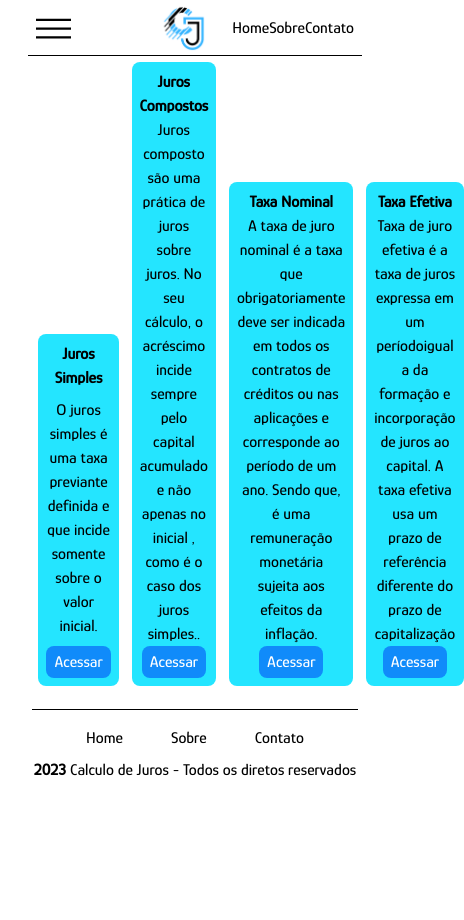
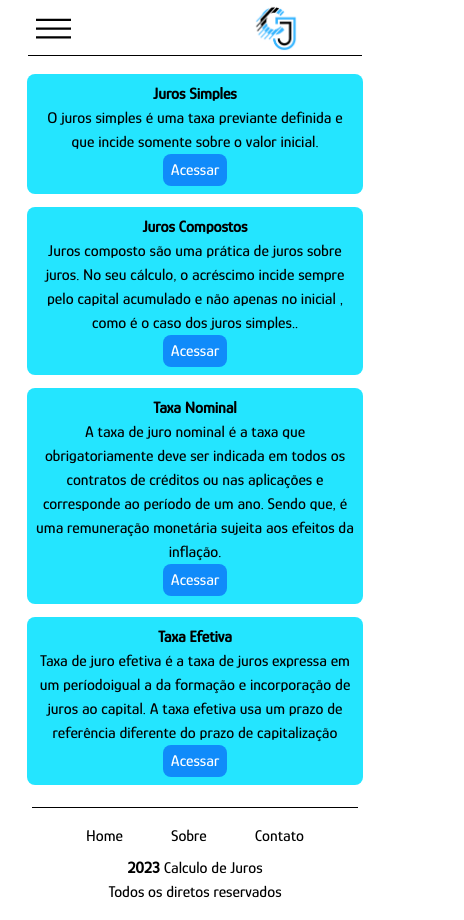
Before and after one commit to DevCadion/Projeto-integrador---segundo-semestre, a React (Create React App) app: page / in a window 390 px wide. Shown: the whole page, 464 px wide, since content can reach past the window. Before the commit the page ends 844 px from the top, so only its background shows below. Built offline with nearby package versions, Linux system fonts and the light colour scheme.

Commit message:
modals folder, fixed responsiveness & modal width

```diff
--- a/src/App.js
+++ b/src/App.js
@@ -7,11 +7,11 @@ function App() {
   return (
     <div>
       <Router>
-        {/* <Navbar /> */}
+        <Navbar />
         <Routes>
           <Route path='/' element={<Home />} />
         </Routes>
-        {/* <Footer /> */}
+        <Footer />
       </Router>
     </div>
   )
--- a/src/components/Footer.jsx
+++ b/src/components/Footer.jsx
@@ -1,6 +1,17 @@
+import { useState } from 'react'
 import { Link } from 'react-router-dom'
+import SobreModal from '../pages/SobreModal'
+import ContatoModal from '../pages/ContatoModal'
 
-function Footer({ openSobre, openContato }) {
+function Footer() {
+  const [sobreOpen, setSobreOpen] = useState(false)
+  const [contatoOpen, setContatoOpen] = useState(false)
+
+  const openSobre = () => setSobreOpen(true)
+  const closeSobre = () => setSobreOpen(false)
+
+  const openContato = () => setContatoOpen(true)
+  const closeContato = () => setContatoOpen(false)
   return (
     <div className='w-full flex flex-col py-4 px-8 items-center'>
       <div className='w-full border-t border-black'></div>
@@ -17,8 +28,12 @@ function Footer({ openSobre, openContato }) {
       </div>
       <div className='mt-2 flex'>
         <p className='font-extrabold mr-1'>2023</p>
-        <p> Calculo de Juros - Todos os diretos reservados</p>
+        <p>Calculo de Juros</p>
+        <p className='hidden sm:block'> - Todos os diretos reservados</p>
       </div>
+      <p className='sm:hidden'>Todos os diretos reservados</p>
+      <SobreModal sobreOpen={sobreOpen} closeSobre={closeSobre} />
+      <ContatoModal contatoOpen={contatoOpen} closeContato={closeContato} />
     </div>
   )
 }
--- a/src/components/MenuModal.jsx
+++ b/src/components/MenuModal.jsx
@@ -1,17 +1,14 @@
 import Modal from 'react-modal'
-import { useState } from 'react'
 import { VscMenu } from 'react-icons/vsc'
 
 const customStyles = {
   content: {
     width: '170px',
     height: '100%',
-    top: '50%',
-    left: '11%',
+    top: '0%',
+    left: '0%',
     right: 'auto',
-    bottom: 'auto',
-    marginRight: '-50%',
-    transform: 'translate(-50%, -50%)',
+    bottom: '0%',
   },
 }
 
@@ -26,11 +23,14 @@ function MenuModal({ isOpen, closeMenu }) {
         style={customStyles}
         contentLabel='Add Note'>
         <div className='flex flex-col items-center text-center'>
-          <VscMenu
-            className='hover:cursor-pointer border-b border-black w-full'
-            onClick={closeMenu}
-            size={35}
-          />
+          <div className='hover:cursor-pointer border-b border-black w-full'>
+            <VscMenu
+              className='ml-4 relative -top-2.5'
+              onClick={closeMenu}
+              size={35}
+            />
+          </div>
+
           <p className='py-2 border-b border-black w-full'>Juros Simples</p>
           <p className='py-2 border-b border-black w-full'>Juros Compostos</p>
           <p className='py-2 border-b border-black w-full'>Taxa Nominal</p>
--- a/src/components/Navbar.jsx
+++ b/src/components/Navbar.jsx
@@ -3,15 +3,25 @@ import { VscMenu } from 'react-icons/vsc'
 import { Link } from 'react-router-dom'
 import Logo from '../assets/CJLogo.png'
 import MenuModal from './MenuModal'
+import SobreModal from '../pages/SobreModal'
+import ContatoModal from '../pages/ContatoModal'
 
-function Navbar({ openSobre, openContato }) {
+function Navbar() {
   const [menuOpen, setMenuOpen] = useState(false)
+  const [sobreOpen, setSobreOpen] = useState(false)
+  const [contatoOpen, setContatoOpen] = useState(false)
+
+  const openSobre = () => setSobreOpen(true)
+  const closeSobre = () => setSobreOpen(false)
+
+  const openContato = () => setContatoOpen(true)
+  const closeContato = () => setContatoOpen(false)
 
   const openMenu = () => setMenuOpen(true)
   const closeMenu = () => setMenuOpen(false)
 
   return (
-    <div className='flex flex-row justify-between h-14 border-b border-black items-center p-2 mx-7'>
+    <div className='flex flex-row justify-between h-14 border-b border-black items-center p-2 mx-7 mb-3'>
       <div className='w-full'>
         <VscMenu
           className='hover:cursor-pointer'
@@ -22,7 +32,7 @@ function Navbar({ openSobre, openContato }) {
       <div className='w-full flex justify-center'>
         <img className='w-12' src={Logo} alt='logo pic' />
       </div>
-      <div className='w-full flex flex-row justify-between'>
+      <div className='w-full hidden sm:flex flex-row justify-between'>
         <Link to='/'>Home</Link>
         <Link to='/' onClick={openSobre}>
           Sobre
@@ -32,6 +42,8 @@ function Navbar({ openSobre, openContato }) {
         </Link>
       </div>
       <MenuModal isOpen={menuOpen} closeMenu={closeMenu} />
+      <SobreModal sobreOpen={sobreOpen} closeSobre={closeSobre} />
+      <ContatoModal contatoOpen={contatoOpen} closeContato={closeContato} />
     </div>
   )
 }
--- a/src/components/EfetivaModal.jsx
+++ b/src/components/modals/CompostosModal.jsx
@@ -2,7 +2,8 @@ import Modal from 'react-modal'
 
 const customStyles = {
   content: {
-    width: '500px',
+    width: '90%',
+    maxWidth: '600px',
     top: '50%',
     left: '50%',
     right: 'auto',
@@ -14,18 +15,18 @@ const customStyles = {
 
 Modal.setAppElement('#root')
 
-function EfetivaModal({ efetivaOpen, closeEfetiva }) {
+function CompostosModal({ compostosOpen, closeCompostos }) {
   return (
     <>
       <Modal
-        isOpen={efetivaOpen}
-        onRequestClose={closeEfetiva}
+        isOpen={compostosOpen}
+        onRequestClose={closeCompostos}
         style={customStyles}
         contentLabel='Add Note'>
         <div className='flex flex-col items-center text-center'>
           <div className='flex justify-between w-full'>
             <h2 className='border-b border-black w-full mb-4'>Contato</h2>
-            <button className='btn-close' onClick={closeEfetiva}>
+            <button className='btn-close' onClick={closeCompostos}>
               X
             </button>
           </div>
@@ -38,4 +39,4 @@ function EfetivaModal({ efetivaOpen, closeEfetiva }) {
   )
 }
 
-export default EfetivaModal
+export default CompostosModal
--- a/src/components/CompostosModal.jsx
+++ b/src/components/modals/EfetivaModal.jsx
@@ -2,7 +2,8 @@ import Modal from 'react-modal'
 
 const customStyles = {
   content: {
-    width: '500px',
+    width: '90%',
+    maxWidth: '600px',
     top: '50%',
     left: '50%',
     right: 'auto',
@@ -14,18 +15,18 @@ const customStyles = {
 
 Modal.setAppElement('#root')
 
-function CompostosModal({ compostosOpen, closeCompostos }) {
+function EfetivaModal({ efetivaOpen, closeEfetiva }) {
   return (
     <>
       <Modal
-        isOpen={compostosOpen}
-        onRequestClose={closeCompostos}
+        isOpen={efetivaOpen}
+        onRequestClose={closeEfetiva}
         style={customStyles}
         contentLabel='Add Note'>
         <div className='flex flex-col items-center text-center'>
           <div className='flex justify-between w-full'>
             <h2 className='border-b border-black w-full mb-4'>Contato</h2>
-            <button className='btn-close' onClick={closeCompostos}>
+            <button className='btn-close' onClick={closeEfetiva}>
               X
             </button>
           </div>
@@ -38,4 +39,4 @@ function CompostosModal({ compostosOpen, closeCompostos }) {
   )
 }
 
-export default CompostosModal
+export default EfetivaModal
--- a/src/components/NominalModal.jsx
+++ b/src/components/modals/NominalModal.jsx
@@ -2,7 +2,8 @@ import Modal from 'react-modal'
 
 const customStyles = {
   content: {
-    width: '500px',
+    width: '90%',
+    maxWidth: '600px',
     top: '50%',
     left: '50%',
     right: 'auto',
--- a/src/components/SimplesModal.jsx
+++ b/src/components/modals/SimplesModal.jsx
@@ -2,7 +2,8 @@ import Modal from 'react-modal'
 
 const customStyles = {
   content: {
-    width: '500px',
+    width: '90%',
+    maxWidth: '600px',
     top: '50%',
     left: '50%',
     right: 'auto',
@@ -24,14 +25,13 @@ function SimplesModal({ simplesOpen, closeSimples }) {
         contentLabel='Add Note'>
         <div className='flex flex-col items-center text-center'>
           <div className='flex justify-between w-full'>
-            <h2 className='border-b border-black w-full mb-4'>Contato</h2>
+            <h2 className='border-b border-black w-full mb-4'>Juros Simples</h2>
             <button className='btn-close' onClick={closeSimples}>
               X
             </button>
           </div>
           <div className='flex justify-between'></div>
-          <p>Nome:</p>
-          <p>Contato:</p>
+          <p>Simples</p>
         </div>
       </Modal>
     </>
--- a/src/index.css
+++ b/src/index.css
@@ -22,7 +22,7 @@ code {
   margin: 0.4rem;
   padding: 0.5rem;
   width: 100%;
-  min-height: 22rem;
+  height: 20rem;
   max-height: fit-content;
 }
 .recolor-middle {
@@ -35,16 +35,22 @@ code {
   margin: 0.4rem;
   padding: 0.5rem;
   width: 100%;
-  min-height: 28rem;
+  height: 26rem;
   max-height: fit-content;
+}
+/* medium screens */
+@media screen and (max-width: 768px) {
+  .recolor {
+    width: 90%;
+    height: 14rem;
+  }
+  .recolor-middle {
+    width: 90%;
+    height: 15rem;
+  }
 }
 .btn-recolor {
   background-color: #108bfa;
-}
-.homeDiv {
-  display: flex;
-  flex-direction: column;
-  justify-content: space-between;
 }
 
 @tailwind base;
--- a/src/pages/Home.jsx
+++ b/src/pages/Home.jsx
@@ -1,12 +1,10 @@
 import { useState } from 'react'
 import SobreModal from './SobreModal'
 import ContatoModal from './ContatoModal'
-import Footer from '../components/Footer'
-import Navbar from '../components/Navbar'
-import SimplesModal from './../components/SimplesModal'
-import CompostosModal from './../components/CompostosModal'
-import NominalModal from './../components/NominalModal'
-import EfetivaModal from './../components/EfetivaModal'
+import SimplesModal from '../components/modals/SimplesModal'
+import CompostosModal from '../components/modals/CompostosModal'
+import NominalModal from '../components/modals/NominalModal'
+import EfetivaModal from '../components/modals/EfetivaModal'
 
 function Home() {
   // const [menuOpen, setMenuOpen] = useState(false)
@@ -38,11 +36,8 @@ function Home() {
   const openEfetiva = () => setEfetivaOpen(true)
   const closeEfetiva = () => setEfetivaOpen(false)
   return (
-    <div className='homeDiv'>
-      <div>
-        <Navbar openSobre={openSobre} openContato={openContato} />
-      </div>
-      <div className='flex items-end mx-8'>
+    <>
+      <div className='flex flex-col md:flex-row items-center md:items-end mx-2 sm:mx-4 md:mx-9 lg:mx-16'>
         {/* ----------------------------------- */}
         <div className='recolor rounded-lg'>
           <p className='font-extrabold'>Juros Simples</p>
@@ -99,6 +94,7 @@ function Home() {
             Acessar
           </button>
         </div>
+      </div>
       <SobreModal sobreOpen={sobreOpen} closeSobre={closeSobre} />
       <ContatoModal contatoOpen={contatoOpen} closeContato={closeContato} />
       <SimplesModal simplesOpen={simplesOpen} closeSimples={closeSimples} />
@@ -108,11 +104,7 @@ function Home() {
       />
       <NominalModal nominalOpen={nominalOpen} closeNominal={closeNominal} />
       <EfetivaModal efetivaOpen={efetivaOpen} closeEfetiva={closeEfetiva} />
-      </div>
-      <div>
-        <Footer openSobre={openSobre} openContato={openContato} />
-      </div>
-    </div>
+    </>
   )
 }
 
--- a/src/pages/SobreModal.jsx
+++ b/src/pages/SobreModal.jsx
@@ -3,7 +3,8 @@ import { useState } from 'react'
 
 const customStyles = {
   content: {
-    width: '500px',
+    width: '90%',
+    maxWidth: '600px',
     top: '50%',
     left: '50%',
     right: 'auto',
```
Also changed, not shown: src/pages/ContatoModal.jsx (+24 -8 lines). Lines whose indentation alone changed are shown as unchanged.
